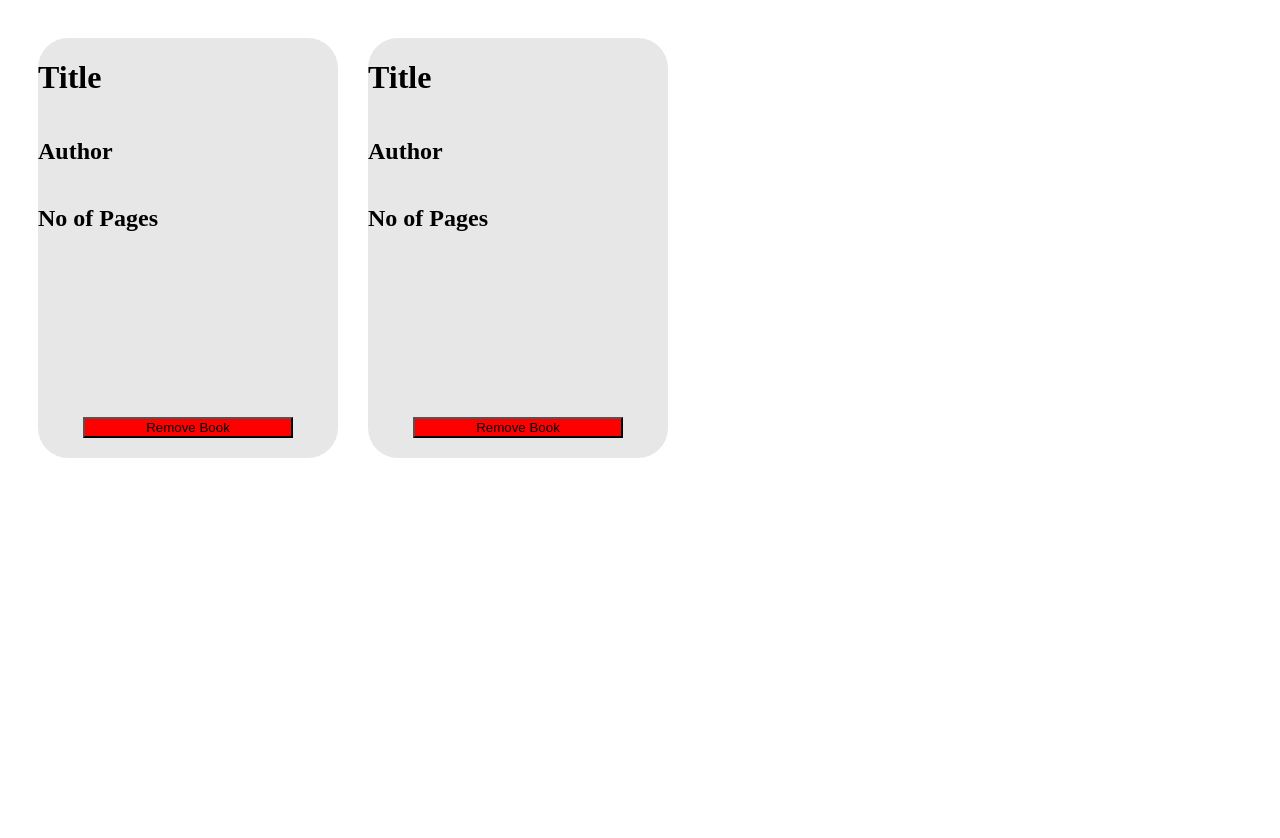
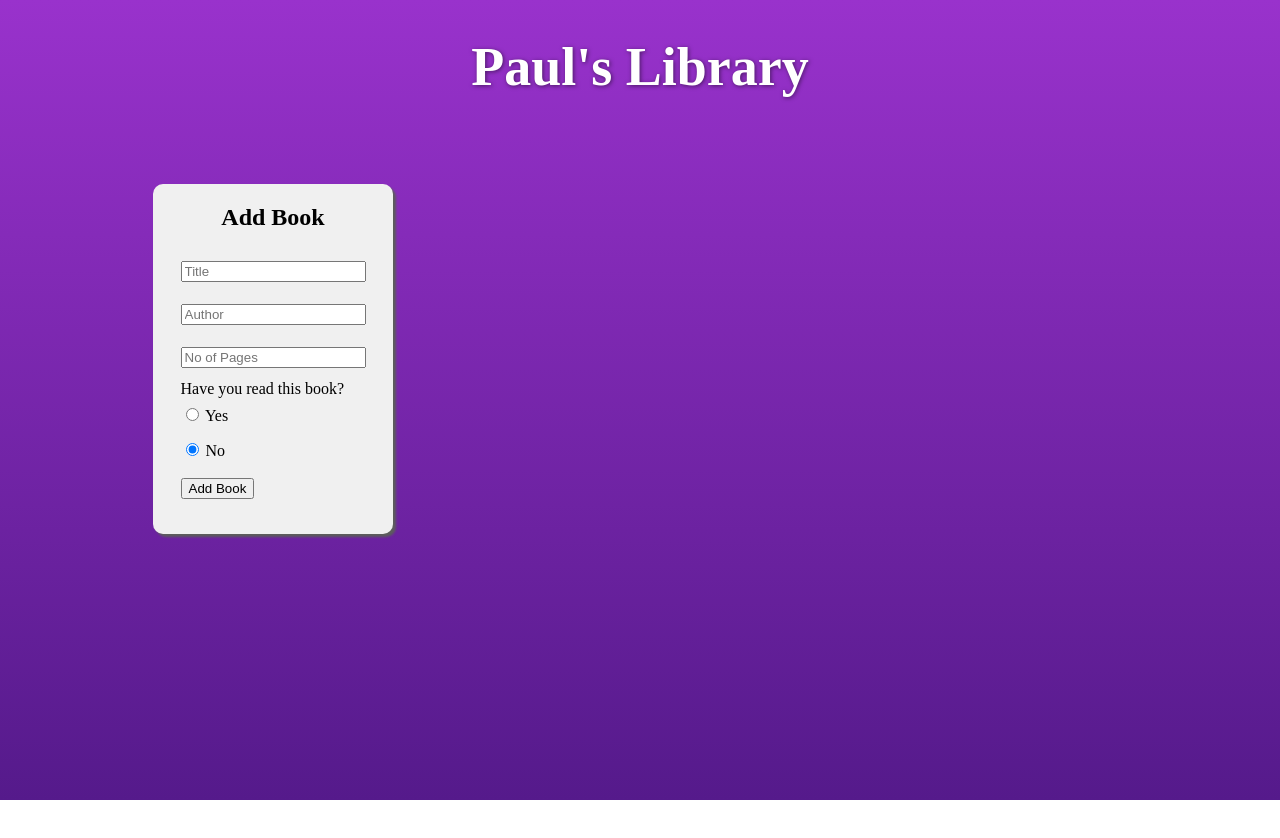
Before and after one commit to paulobrien21/library, a plain HTML site: page index.html in a window 1280 px wide. After the commit the page ends 800 px from the top, so only its background shows below. Drawn offline with Linux system fonts and the light colour scheme.

Commit message:
add html skeleton and css styling add book tile add js logic to add book add js logic to display library add js logic to remove book

```diff
--- a/index.html
+++ b/index.html
@@ -7,20 +7,25 @@
     <link rel="stylesheet" href="style.css">
 </head>
 <body>
-    <div class="library-container">
-        <div class="book-card">
-            <h1>Title</h1>
-            <h2>Author</h2>
-            <h2>No of Pages</h2>
-            <button>Remove Book</button>
+    <header>
+        <h1>Paul's Library</h1>
+      </header>
+      <div class='library-container' id='library-container'>
+        <div class='book-tile add-book'>
+          <h2>Add Book</h2>
+          <form onsubmit="handleAddBook(event)">
+            <input type="text" id='title' name='title' placeholder='Title'><br>
+            <input type="text" id='author' name='author' placeholder='Author'><br>
+            <input type="text" id='pages' name='pages' placeholder='No of Pages'><br>
+            <label>Have you read this book?</label><br>
+            <input type="radio" id="yes" name="readBook" value="Yes">
+            <label for="yes">Yes</label><br>
+            <input type="radio" id="no" name="readBook" value="No" checked='checked'>
+            <label for="no">No</label><br>
+            <input type="submit" value="Add Book">
+          </form>
         </div>
-        <div class="book-card">
-            <h1>Title</h1>
-            <h2>Author</h2>
-            <h2>No of Pages</h2>
-            <button>Remove Book</button>
-        </div>
-    </div>
+      </div>
     <script src="script.js"></script>
 </body>
 </html>
--- a/script.js
+++ b/script.js
@@ -0,0 +1,81 @@
+const myLibrary = [];
+var bookID = 0;
+
+function Book(title, author, pages, bookRead) {
+  // the constructor...
+  this.id = incrementID();
+  this.title = title;
+  this.author = author;
+  this.pages = pages;
+
+  if (bookRead === "Yes") {
+    this.read = "Read";
+  } else {
+    this.read = "Unread";
+  }
+}
+
+function addBookToLibrary(myLibrary) {
+  const title = document.getElementById("title").value;
+  const author = document.getElementById("author").value;
+  const pages = document.getElementById("pages").value;
+  const readBookOption = document.querySelector(
+    'input[name="readBook"]:checked'
+  );
+
+  let readBookSelected = readBookOption.value;
+
+  console.log(title);
+  console.log(author);
+  console.log(pages);
+  console.log(readBookSelected);
+
+  myLibrary.push(new Book(title, author, pages, readBookSelected));
+
+  console.log(myLibrary);
+}
+
+function incrementID() {
+  bookID++;
+  return bookID;
+}
+
+function displayLibrary(myLibrary) {
+  const libraryContainer = document.getElementById("library-container");
+  libraryContainer.querySelectorAll("div.book").forEach((div) => div.remove());
+
+  myLibrary.forEach((element) => {
+    console.log(element.id);
+    var div = document.createElement("div");
+    div.classList.add("book-tile", "book");
+
+    div.id = `${element.id}`;
+
+    div.innerHTML = `<h2>${element.title}</h2>
+    <p>by <strong>${element.author}</strong></p>
+    <p>${element.pages} pages</p>
+    <button class="read-status" id=${element.read}>${element.read}</button>
+    <button class="remove-button" id=${element.id} onclick=removeBook(this.id)>Remove Book</button>
+    `;
+    libraryContainer.appendChild(div);
+  });
+}
+
+function handleAddBook(event) {
+  event.preventDefault();
+
+  addBookToLibrary(myLibrary);
+  displayLibrary(myLibrary);
+  alert("Book Added!");
+}
+
+function removeBook(id) {
+  console.log(typeof id);
+  console.log(typeof parseInt(id));
+  console.log(myLibrary);
+  const index = myLibrary.findIndex((element) => element.id === parseInt(id));
+  if (index !== -1) {
+    myLibrary.splice(index, 1);
+  }
+  displayLibrary(myLibrary);
+}
--- a/style.css
+++ b/style.css
@@ -1,27 +1,82 @@
-body{
-    display:flex;
-}
-.library-container{
+:root {
+    --main-bg-color: darkorchid;
+  }
+  html,
+  body {
+    height: 100%;
+    margin: 0;
+  }
+  body {
     display: flex;
-
-    align-items: baseline;
-    width: 100vw;
-    height: 100vh;
-    gap: 30px;
-    padding: 30px;
-}
-.book-card{
+    justify-content: flex-start;
+    align-items: center;
+    flex-direction: column;
+    background: linear-gradient(to bottom, var(--main-bg-color), #551a8b);
+    width: 100%;
+    min-height: 100%;
+  }
+  .library-container {
+    width: 80vw;
+    margin-left: 50px;
+    display: flex;
+    align-items: flex-start;
+    flex-wrap: wrap;
+    flex-grow: 1;
+    gap: 20px;
+    margin-top: 50px;
+  }
+  .book-tile {
+    height: 350px;
+    width: 240px;
+    border-radius: 10px;
+    filter: drop-shadow(3px 3px 1px #5c5c5c);
     display: flex;
     flex-direction: column;
-    background-color: rgb(231, 231, 231);
-    width: 300px;
-    height: 420px;
-    border-radius: 30px;
-}
-.book-card > button{
-    background-color: red;
-    width: 70%;
-    align-self: center;
+    justify-content: flex-start;
+    align-items: center;
+    padding-top: 0;
+  }
+  .add-book {
+    background-color: #f0f0f0;
+  }
+  .book {
+    background-color: white;
+  }
+  header {
+    display: flex;
+    justify-content: center;
+    flex-shrink: 0;
+  }
+  h1 {
+    color: #ffffff;
+    font-size: 54px;
+    text-shadow: 1px 1px 4px rgba(0, 0, 0, 0.5);
+  }
+  form input {
+    margin-bottom: 12px;
+    margin-top: 10px;
+  }
+  h2 {
+    margin-top: 20px;
+  }
+  .remove-button {
+    background-color: pink;
+    margin-bottom: 10px;
     margin-top: auto;
-    margin-bottom: 20px;
-}
+    width: 100px;
+    height: 30px;
+    border-radius: 5px;
+  }
+  #Read {
+    background-color: lightgreen;
+  }
+  #Unread {
+    background-color: lightgray;
+  }
+  .read-status{
+    width:100px;
+    height:75px;
+    margin-bottom:20px;
+    margin-top: auto;
+    border-radius: 10px;
+  }
```
